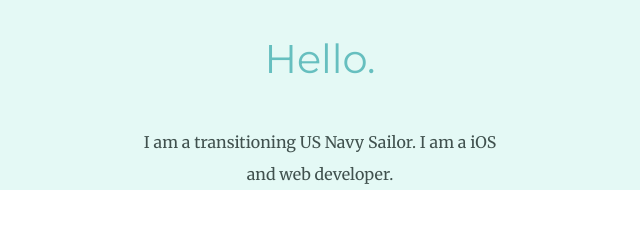
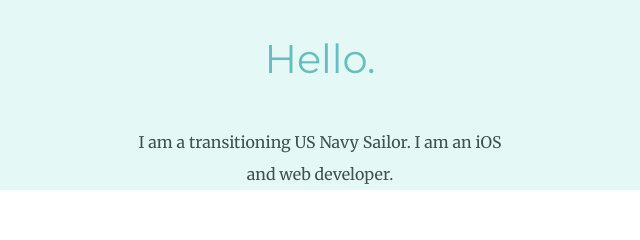
Before and after one commit to Louielombardi1997/personalsite, a plain HTML site: page index.html in a window 1280 px wide. Shown: the part 1220-1460 px from the top of the page, 320-960 px from the left. Drawn offline with Linux system fonts and the light colour scheme.

Commit message:
Update index.html
Misspelled word

```diff
--- a/index.html
+++ b/index.html
@@ -26,7 +26,7 @@
 
        <img src="louieprofile.png" alt="louiesphoto" height="200px" width="200px">
         <h2>Hello.</h2>
-        <p class="intro">I am a transitioning US Navy Sailor. I am a iOS and web developer.</p>
+        <p class="intro">I am a transitioning US Navy Sailor. I am an iOS and web developer.</p>
       </div>
       <hr>
       <div class="skills">
```
